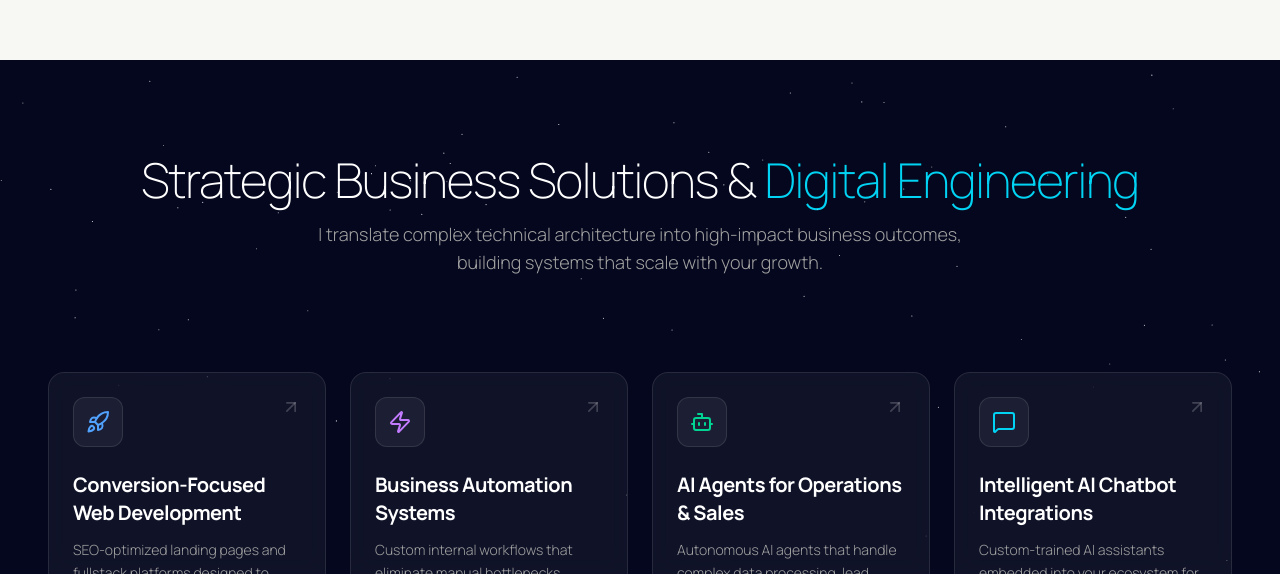
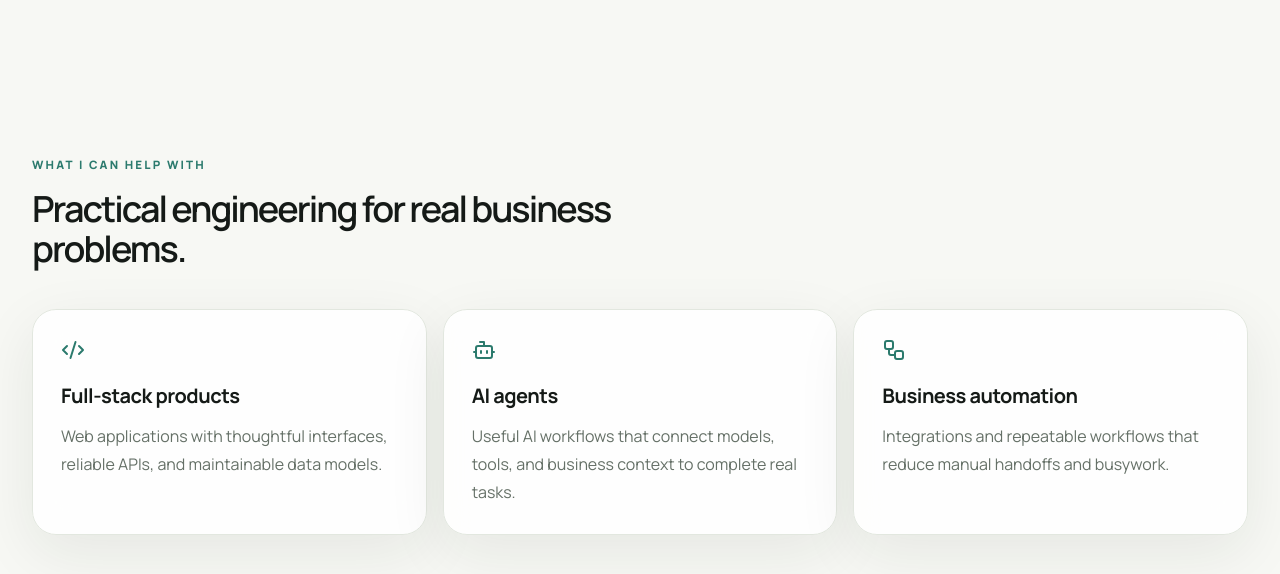
Before and after one commit to AbhilashDash10082k4/portfolio, a Next.js app: page / in a window 1280 px wide. Shown: the part 2226-2800 px from the top of the page. Built offline with nearby package versions, Linux system fonts and the light colour scheme.

Commit message:
feat: redesign portfolio with light-first studio theme

```diff
--- a/app/page.tsx
+++ b/app/page.tsx
@@ -1,22 +1,48 @@
 /**
- * Homepage composition and reading order.
- * Related files: Hero introduces the portfolio; SolutionsSection renders
- * canonical project data from data/projects.ts; About, LiveLabSection, and
- * Contact provide the remaining sections linked by components/Navbar.tsx.
+ * Homepage reading order: hero, selected projects, service focus, and CTA.
+ * Dedicated About, Projects, Blog, and Contact routes live under app/.
  */
 import { Hero } from "@/components/Hero/Hero";
-import { About } from "@/components/About/About";
 import { SolutionsSection } from "@/components/Solutions/SolutionsSection";
-import { LiveLabSection } from "@/components/live-lab/LiveLabSection";
 import { Contact } from "@/components/Contact";
+import Link from "next/link";
+import { ArrowUpRight, Bot, Code2, Workflow } from "lucide-react";
 
 export default function Home() {
   return (
-    <div className="flex flex-col gap-0 overflow-x-hidden">
+    <div className="relative overflow-x-clip">
       <Hero />
-      <SolutionsSection />
-      <About />
-      <LiveLabSection />
+      <SolutionsSection limit={3} />
+      <section className="page-container py-16 md:py-24">
+        <div className="mb-10 max-w-2xl">
+          <p className="page-eyebrow">What I can help with</p>
+          <h2 className="mt-4 text-3xl font-semibold tracking-[-0.055em] sm:text-4xl">
+            Practical engineering for real business problems.
+          </h2>
+        </div>
+        <div className="grid gap-4 md:grid-cols-3">
+          <article className="surface-card p-6 md:p-7">
+            <Code2 className="size-6 text-accent-strong" aria-hidden="true" />
+            <h3 className="mt-5 text-xl font-bold tracking-tight">Full-stack products</h3>
+            <p className="mt-3 leading-7 text-muted">Web applications with thoughtful interfaces, reliable APIs, and maintainable data models.</p>
+          </article>
+          <article className="surface-card p-6 md:p-7">
+            <Bot className="size-6 text-accent-strong" aria-hidden="true" />
+            <h3 className="mt-5 text-xl font-bold tracking-tight">AI agents</h3>
+            <p className="mt-3 leading-7 text-muted">Useful AI workflows that connect models, tools, and business context to complete real tasks.</p>
+          </article>
+          <article className="surface-card p-6 md:p-7">
+            <Workflow className="size-6 text-accent-strong" aria-hidden="true" />
+            <h3 className="mt-5 text-xl font-bold tracking-tight">Business automation</h3>
+            <p className="mt-3 leading-7 text-muted">Integrations and repeatable workflows that reduce manual handoffs and busywork.</p>
+          </article>
+        </div>
+        <div className="mt-8">
+          <Link href="/about" className="inline-flex items-center gap-2 text-sm font-bold text-accent-strong hover:underline">
+            More about how I work <ArrowUpRight className="size-4" aria-hidden="true" />
+          </Link>
+        </div>
+      </section>
       <Contact />
     </div>
   );
```
